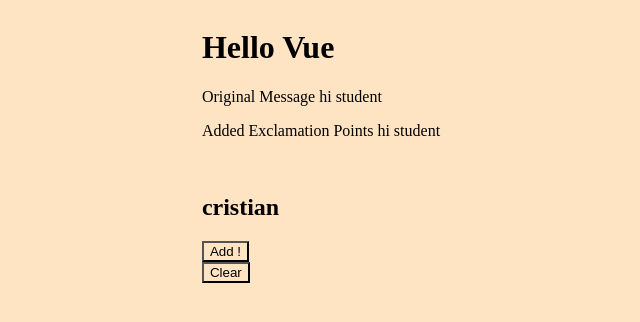
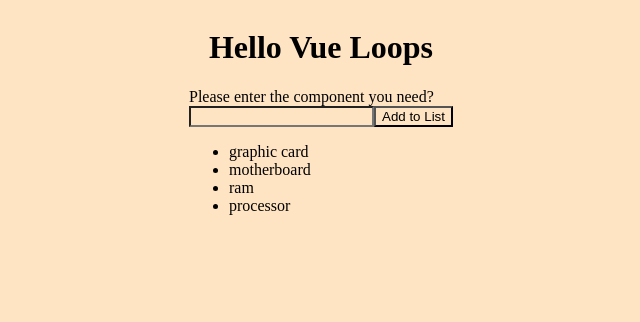
Before and after one commit to cr7st74n/Vue_Lab, a plain HTML site: page task_list.html in a window 1280 px wide. Shown: the whole page, without its empty margins (319-959 px from the left). Drawn offline with nearby package versions, Linux system fonts and the light colour scheme.

Commit message:
adding style to my project

```diff
--- a/app/app-2.js
+++ b/app/app-2.js
@@ -5,7 +5,7 @@ const app = Vue.createApp({
         }
     },
     methods:{
-        clearText2(){
+        clearText(){
             this.name = ""
         }
 
--- /dev/null
+++ b/app/app-4.js
@@ -0,0 +1,19 @@
+const app = Vue.createApp({
+    data(){
+        return{
+            newComponent:"",
+            ComputerList: ["graphic card", "motherboard","ram","processor"]
+        }
+    },
+    methods:{
+        addTolist(){
+            this.ComputerList.push(this.newComponent);
+            this.newComponent = ""
+        }
+
+    },
+    computed:{
+    }
+});
+
+app.mount("#app");
--- a/task_list.html
+++ b/task_list.html
@@ -10,22 +10,22 @@
 </head>
 
 <body>
+    <h1>Hello Vue Loops</h1>
+
     <div id="app">
-        <h1>Hello Vue</h1>
-        <p>Original Message {{message}}</p>
+        <!-- ther is the temple to work with! -->
+        <label for="list">Please enter the component you need?</label> <br>
+        <input v-model="newComponent" id="list">
+        <button v-on:click = "addTolist" >Add to List</button>
 
-        <p>Added Exclamation Points {{messageWithExcPoint}}</p>
+        <ul>
+        <li v-for="list in ComputerList">{{list}}</li>
 
-        <br>
-        <h2>{{name}}</h2>
-
-        <button v-on:click="addExclamation"> Add !</button>
-        <br>
-        <button v-on:click="ClearExclamation"> Clear</button>
+        </ul>
 
     </div>
 
 
-     <script src="./app/app.js"></script>
+     <script src="./app/app-4.js"></script>
 </body>
 </html>
```
Also changed, not shown: 1 other file.
